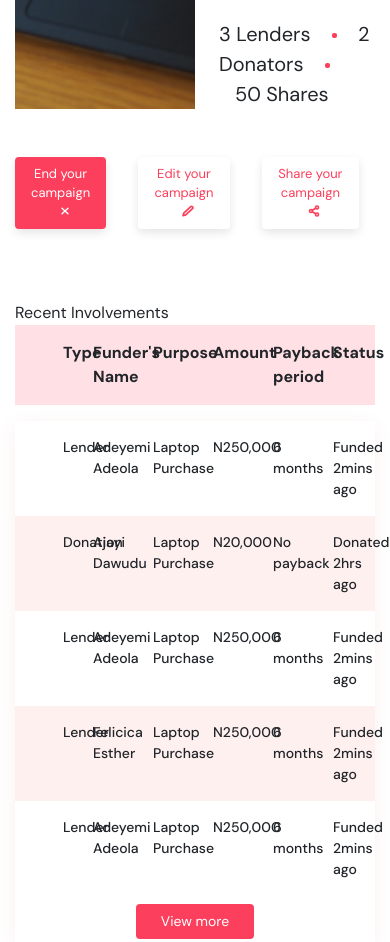
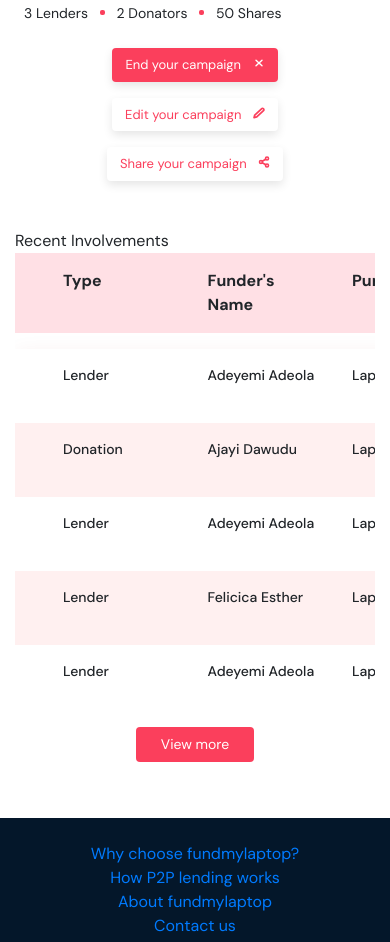
Before and after one commit to AndikanAffiah/demo, a plain HTML site: page index.html in a window 390 px wide. Shown: the part 870-1812 px from the top of the page. Drawn offline with nearby package versions, Linux system fonts and the light colour scheme.

Commit message:
updated demo with responsiveness fixed

```diff
--- a/index.html
+++ b/index.html
@@ -4,14 +4,14 @@
     <meta charset="UTF-8" />
     <meta name="viewport" content="width=device-width, initial-scale=1.0" />
     <title>FUND MY LAPTOP</title>
-	<link rel="stylesheet" href="bootstrap.css">
+    <link rel="stylesheet" href="bootstrap.css" />
     <title>Manage Campaign</title>
 </head>
 <body>
     <div class="nav-container container-fluid shadow-sm">
         <nav class="navbar nav-top navbar-expand-md navbar-light container-md px-0">
           <a class="navbar-brand" href="index.html">
-            <img src="../../img/Logo 01 Main 01.svg" width="81px" height="44px" />
+            <img src="img/Logo 01 Main 01.svg" width="81px" height="44px" />
           </a>
           <button class="navbar-toggler" type="button" data-toggle="collapse" data-target="#navbarSupportedContent" aria-controls="navbarSupportedContent" aria-expanded="false" aria-label="Toggle navigation">
             <span class="navbar-toggler-icon"></span>
@@ -41,20 +41,20 @@
     </div>
 
     <div class="container">
-        <div class="d-flex justify-content-between py-3">
+        <div class="d-flex justify-content-between py-3 fs-md-14">
             <div class="d-flex align-items-center"><span class="text-secondary pr-2">Main Dashboard</span> <span class="sign fw-500">&gt;</span> <span class="pl-2">Manage Campaign</span></div>
             <div>
-                <button class="btn fml-bg-primary">Create New Campaign</button>
+                <button class="btn fml-bg-primary fs-md-14">Create New Campaign</button>
             </div>
         </div>
 
-        <div>
-            <div class="d-flex">
-                <div class="col-md-6 px-0">
+        <div class="row">
+            <div class="d-md-flex">
+                <div class="col-md-6 px-md-3 px-4">
                     <img class="w-100 h-100 laptop-img" src="img/laptop.png" alt="">
                 </div>
                 <div class="col-md-6 px-0">
-                    <div class="pl-4 pt-4">
+                    <div class="px-4 pt-4">
                         <h1 class="mb-4">Dell Inspiron Project</h1>
                         <h2 class="">
                             <span class="icon-money-bag pr-2"></span>
@@ -76,26 +76,26 @@
                                 help me alot in my Career
                             </div>
                         </div>
-                        <div class="d-flex align-items-center fs-20">
+                        <div class="d-flex align-items-center fs-20 fs-md-14">
                             <div>
-                                <span class="mr-3">3 Lenders</span>
+                                <span class="mr-md-3 mr-2">3 Lenders</span>
                                 <span class="dot"></span>
-                                <span class="mx-3">2 Donators</span>
+                                <span class="mx-md-3 mx-2">2 Donators</span>
                                 <span class="dot"></span>
-                                <span class="mx-3">50 Shares</span>
+                                <span class="mx-md-3 mx-2">50 Shares</span>
                             </div>
                         </div>
                     </div>
                 </div>
             </div>
-            <div class="d-flex py-5">
-                <div class="mr-3">
+            <div class="d-flex justify-content-start flex-column flex-md-row py-3 w-100">
+              <div class="mx-3 py-2 py-md-5 text-center">
                   <button class="btn shadow-sm fml-bg-primary align-self-center fs-13"><span>End your campaign</span> <span class="icon icon-cancel ml-2"></span></button>
               </div>
-                <div class="mx-3">
+              <div class="mx-3 py-2 py-md-5 text-center">
                   <button class="btn shadow-sm fml-primary-color bg-white rounded fs-13"><span>Edit your campaign</span> <span class="icon icon-pen ml-2"></span></button>
               </div>
-                <div class="mx-3">
+              <div class="mx-3 py-2 py-md-5 text-center">
                   <button class="btn shadow-sm fml-primary-color bg-white rounded fs-13"><span>Share your campaign</span> <span class="icon icon-share ml-2"></span></button>
               </div>
             </div>
@@ -103,62 +103,66 @@
 
         <div class="pt-4">
             <div>Recent Involvements</div>
-            <div>
+            <div class="w-100 overflow-x-auto">
+              <div class="width-md-900">
                 <div class="d-flex py-3 fml-bg-secondary mb-3 font-weight-bold">
-                    <div class="col-2 pl-5">Type</div>
-                    <div class="col-2">Funder's Name</div>
-                    <div class="col-2">Purpose</div>
-                    <div class="col-2">Amount</div>
-                    <div class="col-2">Payback period</div>
-                    <div class="col-2">Status</div>
+                  <div class="col pl-5">Type</div>
+                  <div class="col">Funder's Name</div>
+                  <div class="col">Purpose</div>
+                  <div class="col">Amount</div>
+                  <div class="col">Payback period</div>
+                  <div class="col">Status</div>
               </div>
               <div class="shadow-light">
                   <div class="d-flex fs-14 fw-500 py-3">
-                        <div class="col-2 pl-5">Lender</div>
-                        <div class="col-2">Adeyemi Adeola</div>
-                        <div class="col-2">Laptop Purchase</div>
-                        <div class="col-2">N250,000</div>
-                        <div class="col-2">6 months</div>
-                        <div class="col-2">Funded 2mins ago</div>
+                      <div class="col pl-5">Lender</div>
+                      <div class="col">Adeyemi Adeola</div>
+                      <div class="col">Laptop Purchase</div>
+                      <div class="col">N250,000</div>
+                      <div class="col">6 months</div>
+                      <div class="col">Funded 2mins ago</div>
                   </div>
                   <div class="d-flex fs-14 fw-500 py-3 fml-bg-secondary-2">
-                        <div class="col-2 pl-5">Donation</div>
-                        <div class="col-2">Ajayi Dawudu</div>
-                        <div class="col-2">Laptop Purchase</div>
-                        <div class="col-2">N20,000</div>
-                        <div class="col-2">No payback</div>
-                        <div class="col-2">Donated 2hrs ago</div>
+                      <div class="col pl-5">Donation</div>
+                      <div class="col">Ajayi Dawudu</div>
+                      <div class="col">Laptop Purchase</div>
+                      <div class="col">N20,000</div>
+                      <div class="col">No payback</div>
+                      <div class="col">Donated 2hrs ago</div>
                   </div>
                   <div class="d-flex fs-14 fw-500 py-3">
-                        <div class="col-2 pl-5">Lender</div>
-                        <div class="col-2">Adeyemi Adeola</div>
-                        <div class="col-2">Laptop Purchase</div>
-                        <div class="col-2">N250,000</div>
-                        <div class="col-2">6 months</div>
-                        <div class="col-2">Funded 2mins ago</div>
+                      <div class="col pl-5">Lender</div>
+                      <div class="col">Adeyemi Adeola</div>
+                      <div class="col">Laptop Purchase</div>
+                      <div class="col">N250,000</div>
+                      <div class="col">6 months</div>
+                      <div class="col">Funded 2mins ago</div>
                   </div>
                   <div class="d-flex fs-14 fw-500 py-3 fml-bg-secondary-2">
-                        <div class="col-2 pl-5">Lender</div>
-                        <div class="col-2">Felicica Esther</div>
-                        <div class="col-2">Laptop Purchase</div>
-                        <div class="col-2">N250,000</div>
-                        <div class="col-2">6 months</div>
-                        <div class="col-2">Funded 2mins ago</div>
+                      <div class="col pl-5">Lender</div>
+                      <div class="col">Felicica Esther</div>
+                      <div class="col">Laptop Purchase</div>
+                      <div class="col">N250,000</div>
+                      <div class="col">6 months</div>
+                      <div class="col">Funded 2mins ago</div>
                   </div>
                   <div class="d-flex fs-14 fw-500 py-3">
-                        <div class="col-2 pl-5">Lender</div>
-                        <div class="col-2">Adeyemi Adeola</div>
-                        <div class="col-2">Laptop Purchase</div>
-                        <div class="col-2">N250,000</div>
-                        <div class="col-2">6 months</div>
-                        <div class="col-2">Funded 2mins ago</div>
+                      <div class="col pl-5">Lender</div>
+                      <div class="col">Adeyemi Adeola</div>
+                      <div class="col">Laptop Purchase</div>
+                      <div class="col">N250,000</div>
+                      <div class="col">6 months</div>
+                      <div class="col">Funded 2mins ago</div>
+                  </div>
+                </div>
+              </div>
             </div>
             <div class="text-center py-2">
                 <button class="btn fml-bg-primary fs-14 px-4">View more</button>
             </div>
         </div>
-            </div>
-        </div>
+
+
 
     </div>
 
@@ -167,7 +171,7 @@
         <div class="footer-li container">
           <div class="row mx-0 d-none d-md-flex mb-3">
             <a href="#" class="footer-logo">
-              <img src="../../img/logo-footer.svg" alt="" width="154px" height="80px" />
+              <img src="img/logo-footer.svg" alt="" width="154px" height="80px" />
             </a>
           </div>
           <div class="row flex-column flex-md-row footer-links mx-0 justify-content-center justify-content-md-between text-center text-md-left">
@@ -188,13 +192,13 @@
           <div class="row mx-0 mt-4 mt-md-2 pt-4 pt-md-5 social-footer-icons-container text-center justify-content-center justify-content-md-start">
             <ul class="nav social-footer-icons">
               <li>
-                <a href=""><img src="../img/brandico_facebook.svg" /></a>
+                <a href=""><img src="img/brandico_facebook.svg" /></a>
               </li>
               <li>
-                <a href=""><img src="../img/ant-design_instagram-outlined.svg" /></a>
+                <a href=""><img src="img/ant-design_instagram-outlined.svg" /></a>
               </li>
               <li>
-                <a href=""><img src="../img/ant-design_twitter-outlined.svg" /></a>
+                <a href=""><img src="img/ant-design_twitter-outlined.svg" /></a>
               </li>
             </ul>
           </div>
@@ -214,9 +218,10 @@
         </div>
       </footer>
 
-      <script src="../../js/bootstrap-js/jquery.js"></script>
-      <script src="../../js/bootstrap-js/bootstrap.js"></script>
-      <script src="../../js/bootstrap-js/popper.js"></script>
+      <script src="js/bootstrap-js/jquery.js"></script>
+      <script src="js/bootstrap-js/bootstrap.js"></script>
+      <script src="js/bootstrap-js/popper.js"></script>
+
 
 
     <style>
@@ -298,65 +303,17 @@
             background-color: #FB3F5C;
             display: inline-block;
         }
-
-		/*footer styles */
-
-a {
-  color: white;
+        @media (max-width: 768px){
+          .width-md-900{
+            width: 900px!important;
           }
-
-ul.nav li {
-  padding-top: 0.5em;
-  padding-bottom: 0.5em;
+          .overflow-x-auto{
+            overflow-x: auto;
           }
-
-ul.social-footer-icons > * + * {
-  padding-left: 1em;
-}
-
-ul.bye li {
-  padding-top: 0;
-  padding-right: 0;
-}
-
-ul.bye > * + * {
-  padding-left: 1.5em;
-}
-
-@media screen and (max-width: 768px) {
-  div.bye {
-    flex-direction: column;
-    justify-content: center;
-    text-align: center;
-  }
-
-  ul.bye {
-    flex-direction: column;
-    text-align: center;
-    order: -1;
-  }
-
-  ul.bye li {
-    padding-left: 0;
-    padding-top: 0.5em;
-    padding-bottom: 0.5em;
+          .fs-md-14{
+            font-size: 14px;
           }
         }
-
-.credits-container {
-  border-top: 1px solid rgba(255, 255, 255, 0.5);
-}
-
-@media screen and (max-width: 768px) {
-  .social-footer-icons-container {
-    border-top: 1px solid rgba(255, 255, 255, 0.5);
-  }
-  .why {
-    border-top: 1px solid rgba(255, 255, 255, 0.5);
-    width: 100%;
-  }
-}
-
     </style>
 </body>
 </html>
```
Lines whose indentation alone changed are shown as unchanged.
